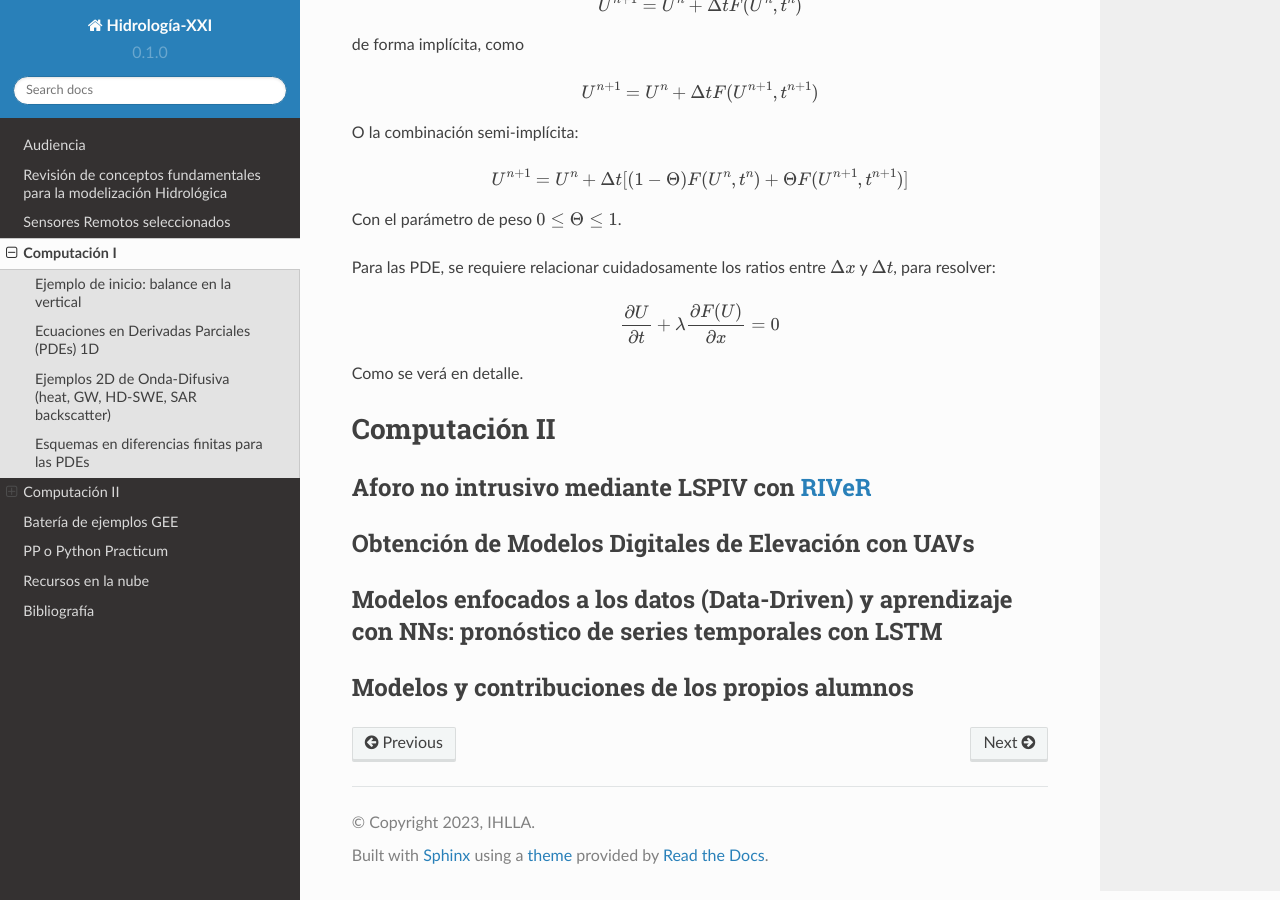
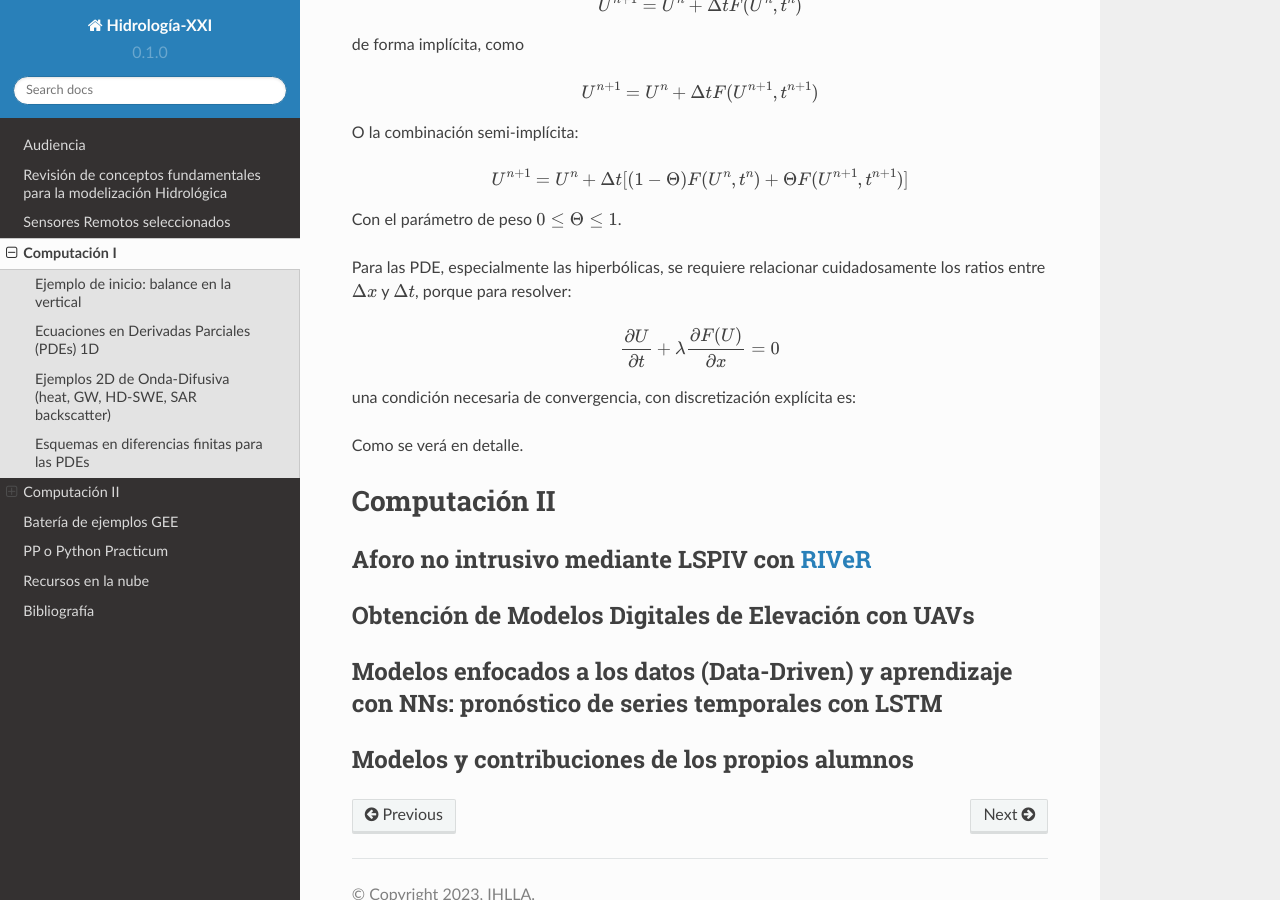
Before and after one commit to ivillamadrid/HidrologiaXXI, a Sphinx documentation site: the page built from docs/source/computacion.rst, in a window 1280 px wide and 900 px high, scrolled down 2123 px. Built offline with Sphinx 7.4.7 and the Read the Docs theme 2.0.0, drawn with Linux system fonts in a browser that asks for light colours.

Commit message:
Update computacion.rst

```diff
--- a/docs/source/computacion.rst
+++ b/docs/source/computacion.rst
@@ -104,9 +104,13 @@
 
 Con el parámetro de peso :math:`0 \le \Theta \le 1`.
 
-Para las PDE, se requiere relacionar cuidadosamente los ratios entre :math:`\Delta x` y :math:`\Delta t`, para resolver:
+Para las PDE, especialmente las hiperbólicas, se requiere relacionar cuidadosamente los ratios entre :math:`\Delta x` y :math:`\Delta t`, porque para resolver:
 
 .. math:: \frac{\partial U}{\partial t} + \lambda \frac{\partial F(U)}{\partial x}=0
+
+una condición necesaria de convergencia, con discretización explícita es:
+
+.. math: \frac{\Delta t \lambda_{max}}{\Delta x} \le CFL_{max}
 
 Como se verá en detalle.
 
```
